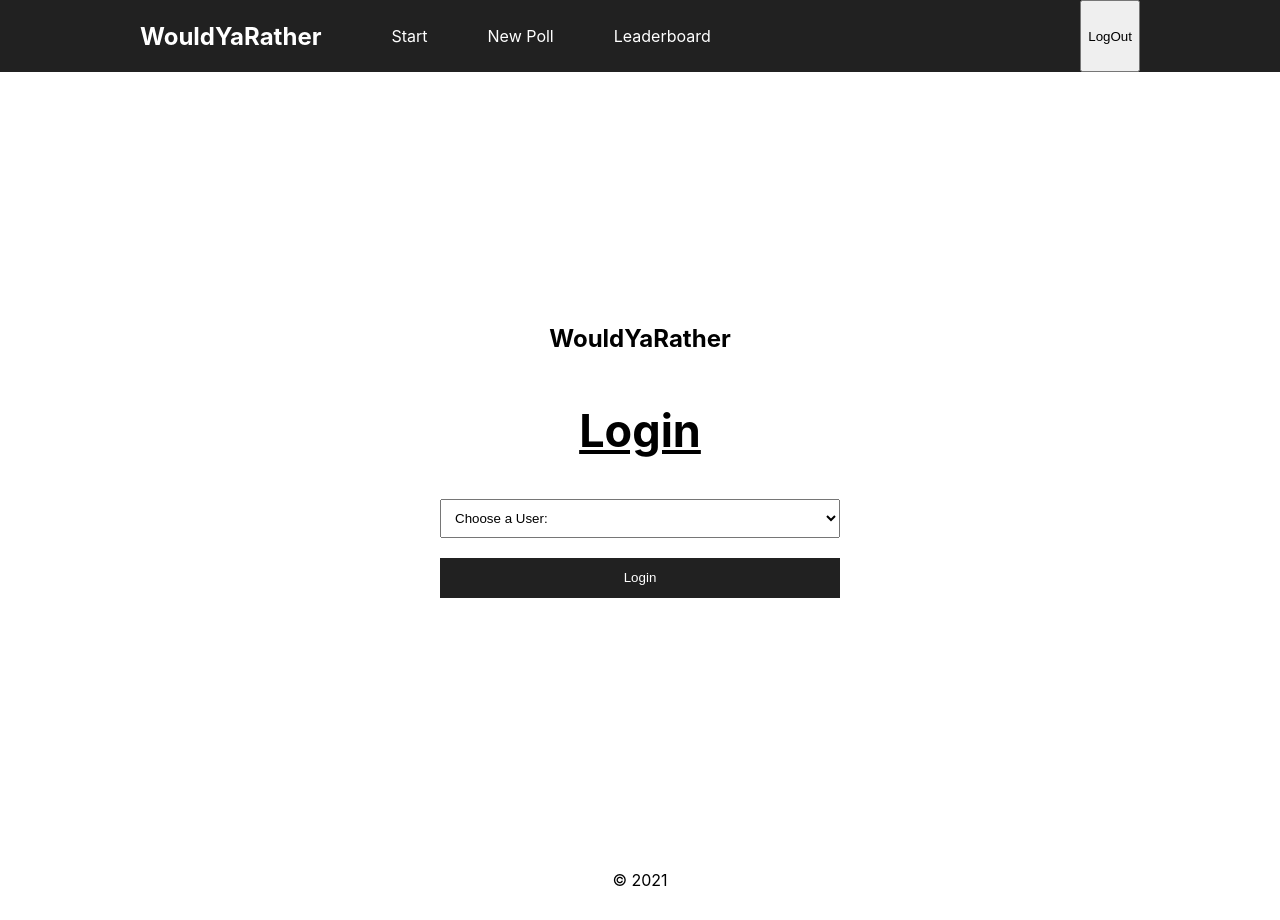
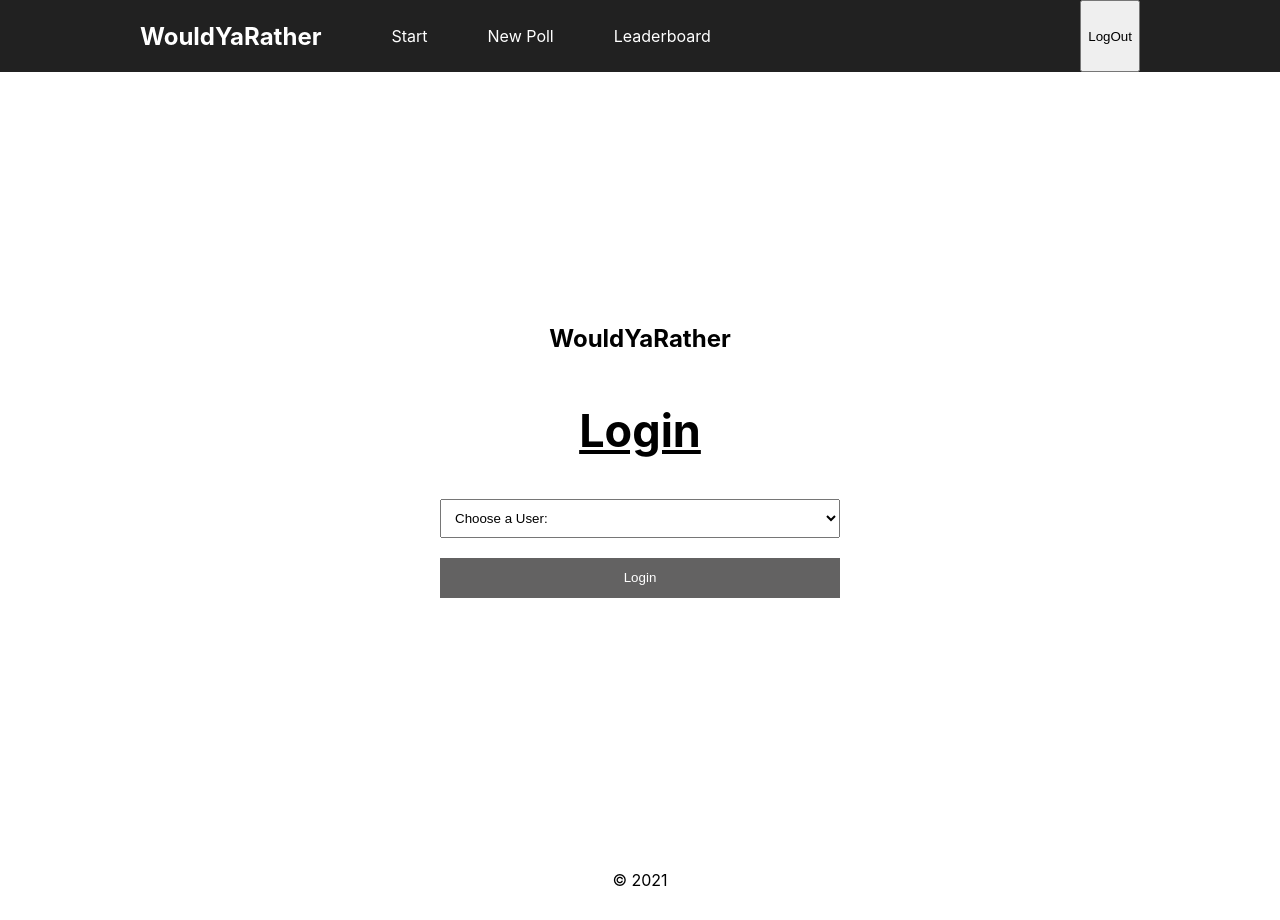
Before and after one commit to T1263/wyr, a React (Create React App) app: page /login in a window 1280 px wide. Built offline with nearby package versions, Linux system fonts and the light colour scheme.

Commit message:
feat: Disabled button if no valid selection

```diff
--- a/src/features/login/LoginForm.module.css
+++ b/src/features/login/LoginForm.module.css
@@ -17,7 +17,10 @@
   color: white;
   border: none;
 }
-
 .form button:hover {
   background: #464545;
 }
+.form button:disabled {
+  background: rgb(99, 98, 98);
+  cursor: not-allowed;
+}
--- a/src/features/login/_LoginForm.js
+++ b/src/features/login/_LoginForm.js
@@ -14,6 +14,11 @@ export default function LoginForm() {
     dispatch(logIn(userId));
     navigate('/', { replace: true });
   };
+  const disabled = () => {
+    if (userId !== '' && userId !== 'choose') return false;
+
+    return true;
+  };
   return (
     <form className={css.form} onSubmit={handleSubmit}>
       <select value={userId} onChange={({ target }) => setUserId(target.value)}>
@@ -26,7 +31,9 @@ export default function LoginForm() {
           </option>
         ))}
       </select>
-      <button type="submit">Login</button>
+      <button type="submit" disabled={disabled()}>
+        Login
+      </button>
     </form>
   );
 }
```
